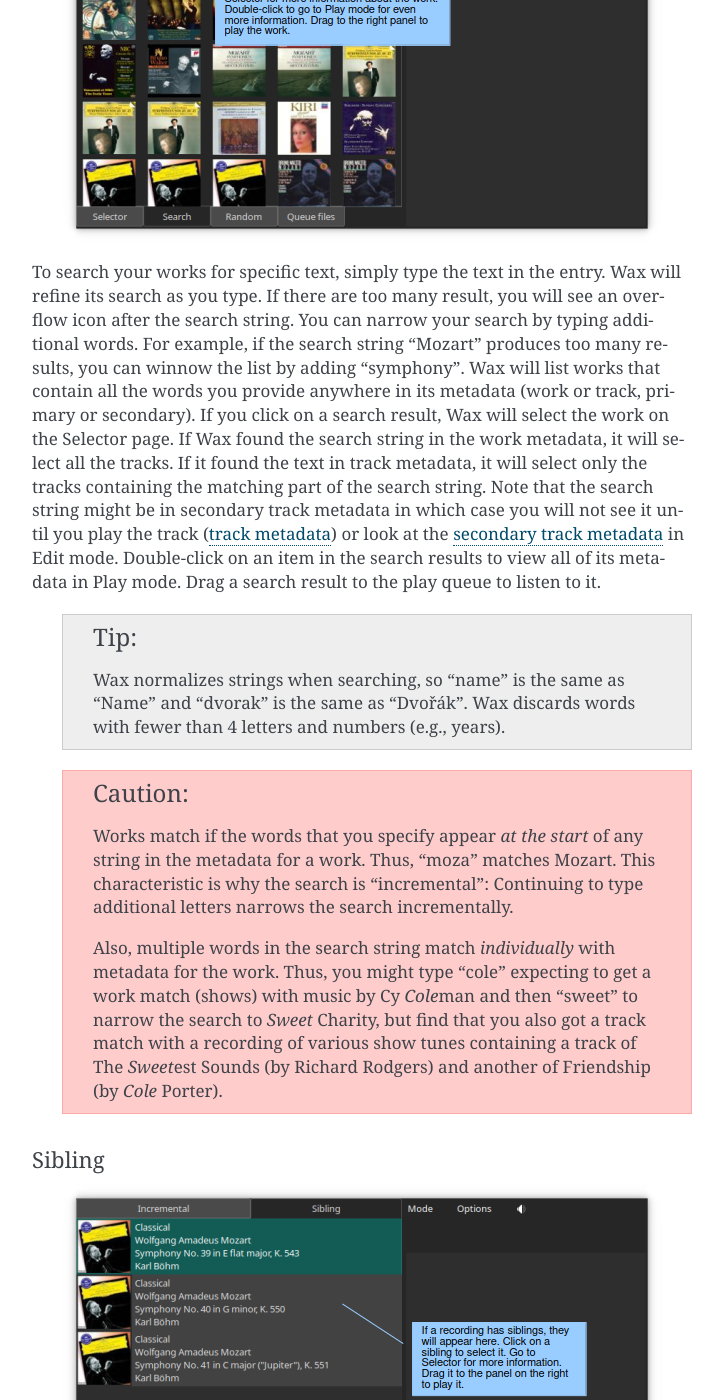
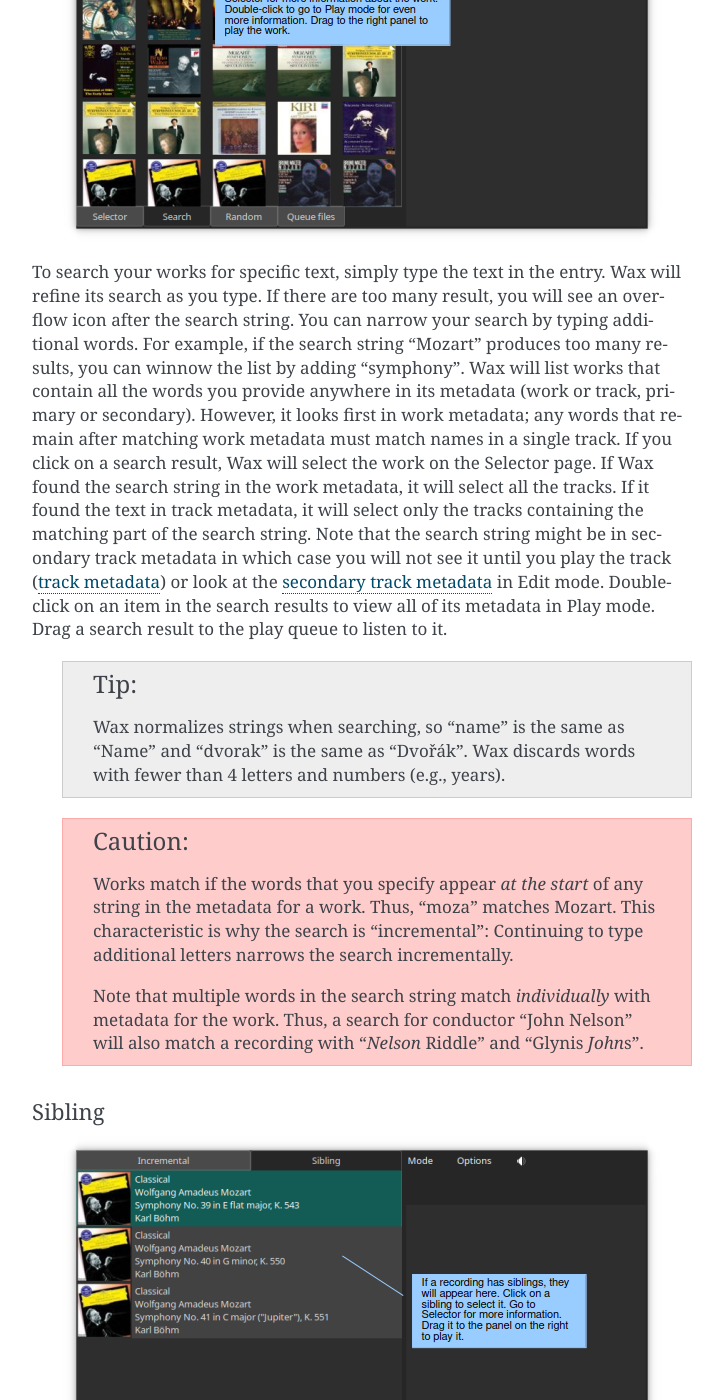
Before and after one commit to jeffbarish/wax-manual, a Sphinx documentation site: the page built from source/select.rst, in a window 1280 px wide and 1400 px high, scrolled down 3624 px. Shown: the whole window, without its empty margins (388-1111 px from the left). Built offline with Sphinx 7.4.7, drawn with Linux system fonts in a browser that asks for light colours.

Commit message:
Update description of incremental search.

```diff
--- a/source/select.rst
+++ b/source/select.rst
@@ -83,7 +83,7 @@
 .. image:: figures/search-incremental.png
     :align: center
 
-To search your works for specific text, simply type the text in the entry. Wax will refine its search as you type. If there are too many result, you will see an overflow icon after the search string. You can narrow your search by typing additional words. For example, if the search string "Mozart" produces too many results, you can winnow the list by adding "symphony". Wax will list works that contain all the words you provide anywhere in its metadata (work or track, primary or secondary). If you click on a search result, Wax will select the work on the Selector page. If Wax found the search string in the work metadata, it will select all the tracks. If it found the text in track metadata, it will select only the tracks containing the matching part of the search string. Note that the search string might be in secondary track metadata in which case you will not see it until you play the track (:ref:`track metadata<track-metadata>`) or look at the :ref:`secondary track metadata<secondary-track-metadata>` in Edit mode. Double-click on an item in the search results to view all of its metadata in Play mode. Drag a search result to the play queue to listen to it.
+To search your works for specific text, simply type the text in the entry. Wax will refine its search as you type. If there are too many result, you will see an overflow icon after the search string. You can narrow your search by typing additional words. For example, if the search string "Mozart" produces too many results, you can winnow the list by adding "symphony". Wax will list works that contain all the words you provide anywhere in its metadata (work or track, primary or secondary). However, it looks first in work metadata; any words that remain after matching work metadata must match names in a single track. If you click on a search result, Wax will select the work on the Selector page. If Wax found the search string in the work metadata, it will select all the tracks. If it found the text in track metadata, it will select only the tracks containing the matching part of the search string. Note that the search string might be in secondary track metadata in which case you will not see it until you play the track (:ref:`track metadata<track-metadata>`) or look at the :ref:`secondary track metadata<secondary-track-metadata>` in Edit mode. Double-click on an item in the search results to view all of its metadata in Play mode. Drag a search result to the play queue to listen to it.
 
     .. TIP::
         Wax normalizes strings when searching, so "name" is the same as "Name" and "dvorak" is the same as "Dvořák". Wax discards words with fewer than 4 letters and numbers (e.g., years).
@@ -91,7 +91,7 @@
     .. CAUTION::
         Works match if the words that you specify appear *at the start* of any string in the metadata for a work. Thus, "moza" matches Mozart. This characteristic is why the search is "incremental": Continuing to type additional letters narrows the search incrementally.
 
-        Also, multiple words in the search string match *individually* with metadata for the work. Thus, you might type "cole" expecting to get a work match (shows) with music by Cy *Cole*\ man and then "sweet" to narrow the search to *Sweet* Charity, but find that you also got a track match with a recording of various show tunes containing a track of The *Sweet*\ est Sounds (by Richard Rodgers) and another of Friendship (by *Cole* Porter).
+        Note that multiple words in the search string match *individually* with metadata for the work. Thus, a search for conductor "John Nelson" will also match a recording with "*Nelson* Riddle" and "Glynis *John*\ s".
 
 .. _sibling-search:
 
```
Also changed, not shown: 5 other files.
